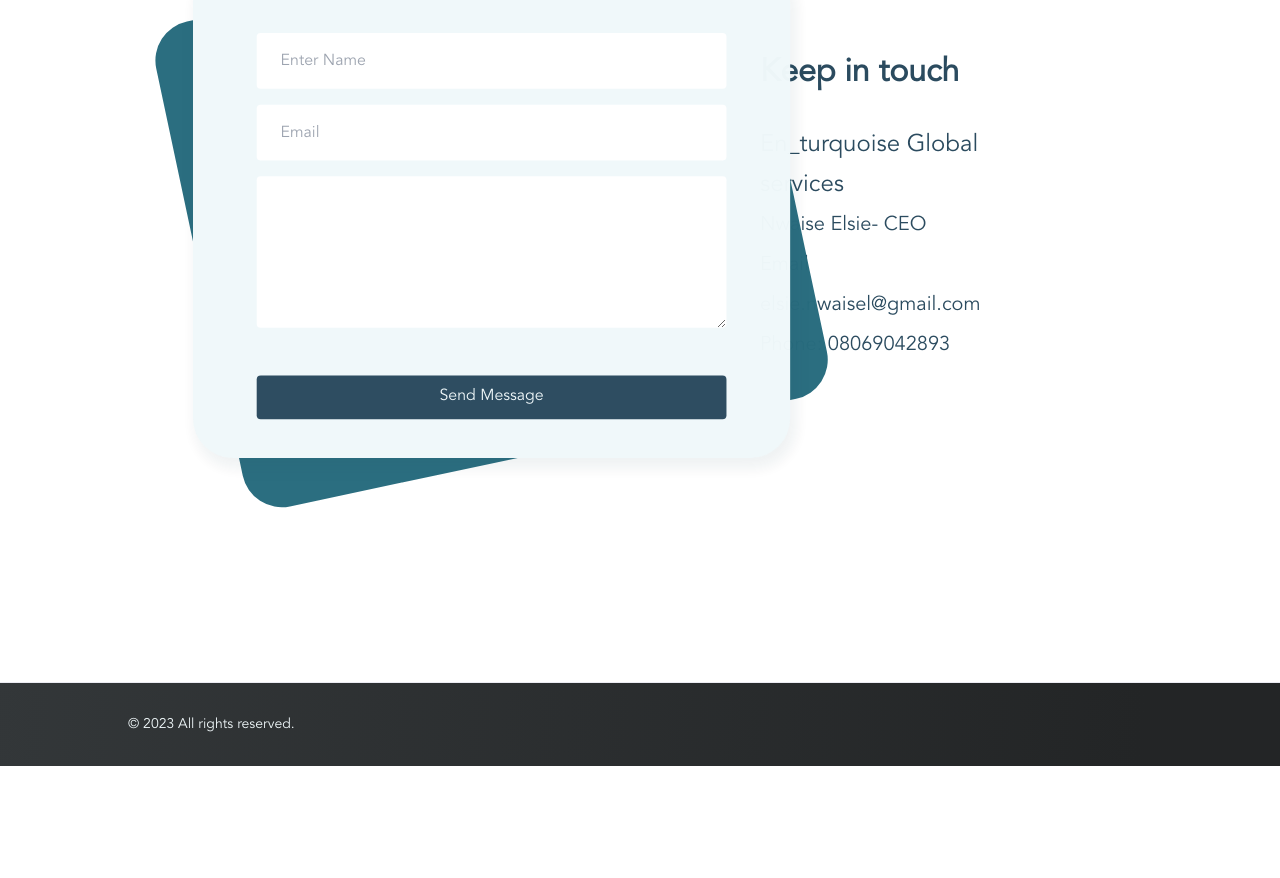
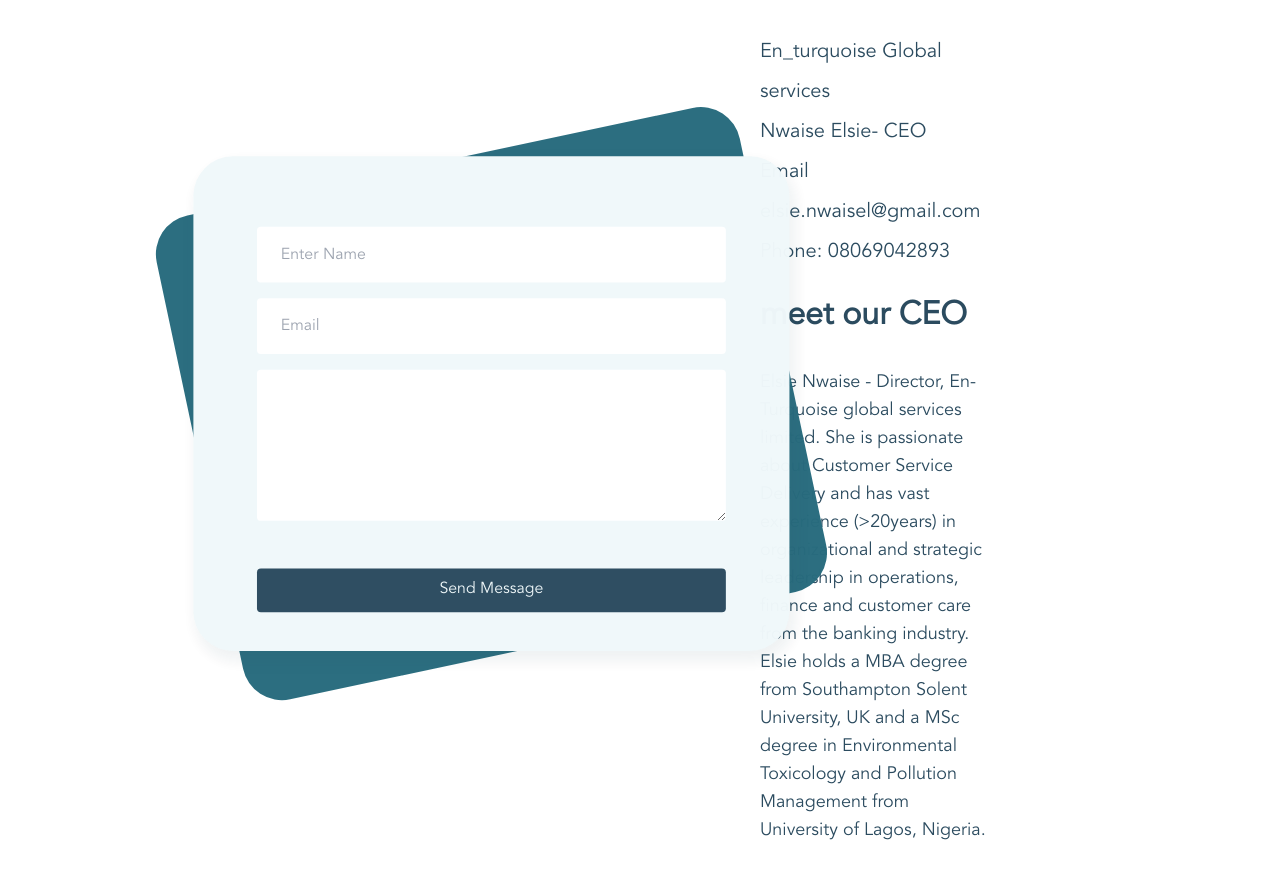
Before and after one commit to jidesam/en_turqoiuse-global, an Angular app: page / in a window 1280 px wide. Shown: the part 3561-4439 px from the top of the page. Before the commit the page ends 4327 px from the top, so only its background shows below. Built offline with nearby package versions, Linux system fonts and the light colour scheme.

Commit message:
'ui-update'

```diff
--- a/src/app/pages/main/main.component.html
+++ b/src/app/pages/main/main.component.html
@@ -192,10 +192,17 @@
       <div class="md:px-8 lg:px-24" >
         <h4 class="text-[#2B4B5F] text-2xl md:text-[32px] leading-10 font-extrabold  mb-8"> Keep in <span class="text-[#2B4B5F]"></span> touch</h4>
         <div>
-            <p class="text-2xl text-[#2B4B5F] leading-10">En_turquoise Global services</p>
+            <p class="text-xl text-[#2B4B5F] leading-10">En_turquoise Global services</p>
             <p class="text-xl text-[#2B4B5F] leading-10">Nwaise Elsie- CEO</p>
             <p class="text-xl text-[#2B4B5F] leading-10" >Email <span>elsie.nwaisel@gmail.com</span></p>
             <p class="text-xl text-[#2B4B5F] leading-10">Phone: <span> 08069042893 </span> </p>
+        </div>
+
+        <div class="mt-6">
+          <h4 class="text-[#2B4B5F] text-2xl md:text-[32px] leading-10 font-extrabold  mb-8"> meet our CEO <span class="text-[#2B4B5F]"></span> </h4>
+          <p class="md:text-lg text-base text-[#2B4B5F] leading-10">Elsie Nwaise - Director, En-Turquoise global services limited. She is passionate about Customer Service  Delivery and has vast experience (>20years) in organizational and strategic leadership in operations, finance and customer care from the banking industry.
+          </p>
+          <p class="md:text-lg text-base text-[#2B4B5F] leading-10">Elsie holds a MBA degree from Southampton Solent University, UK and a MSc degree in Environmental Toxicology and Pollution Management from University of Lagos, Nigeria.</p>
         </div>
       </div>
     </div>
```
